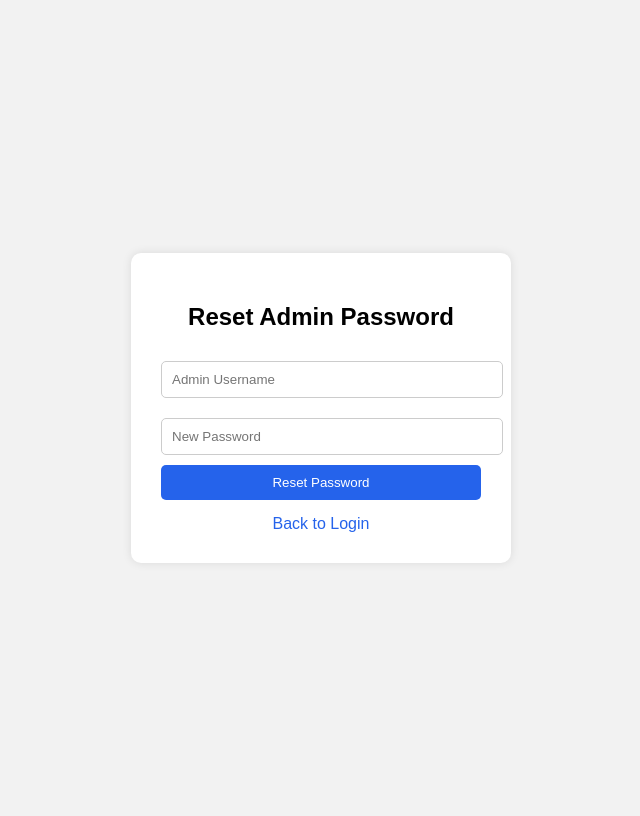
After one commit to Navanee-1108/music-event-management-system, a Django app: page /admin-forgot-password/ in a window 1280 px wide. The commit adds this page. Shown: the whole page, without its empty margins (319-959 px from the left). Run offline with Django 5.2, Linux system fonts and the light colour scheme.

Commit message:
Music Event Management System

```diff
--- a/event_management/events/templates/auth/register.html
+++ b/event_management/events/templates/auth/register.html
@@ -7,6 +7,7 @@
     <h2>Register</h2>
 
     <form method="POST">
+
       <input type="hidden" name="next" value="{{ next }}">
       {% csrf_token %}
 
--- /dev/null
+++ b/event_management/events/templates/custom_admin/forgot_password.html
@@ -0,0 +1,86 @@
+<!DOCTYPE html>
+<html>
+<head>
+<title>Admin Forgot Password</title>
+
+<style>
+
+body{
+font-family: Arial;
+background:#f2f2f2;
+display:flex;
+justify-content:center;
+align-items:center;
+height:100vh;
+}
+
+.card{
+background:white;
+padding:30px;
+border-radius:10px;
+width:320px;
+box-shadow:0 0 10px rgba(0,0,0,0.1);
+text-align:center;
+}
+
+.card h2{
+margin-bottom:20px;
+}
+
+input{
+width:100%;
+padding:10px;
+margin:10px 0;
+border:1px solid #ccc;
+border-radius:5px;
+}
+
+button{
+width:100%;
+padding:10px;
+background:#2563eb;
+color:white;
+border:none;
+border-radius:5px;
+cursor:pointer;
+}
+
+button:hover{
+background:#1d4ed8;
+}
+
+a{
+display:block;
+margin-top:15px;
+text-decoration:none;
+color:#2563eb;
+}
+
+</style>
+
+</head>
+
+<body>
+
+<div class="card">
+
+<h2>Reset Admin Password</h2>
+
+<form method="POST">
+
+{% csrf_token %}
+
+<input type="text" name="username" placeholder="Admin Username" required>
+
+<input type="password" name="password" placeholder="New Password" required>
+
+<button type="submit">Reset Password</button>
+
+</form>
+
+<a href="{% url 'admin_login' %}">Back to Login</a>
+
+</div>
+
+</body>
+</html>
--- a/event_management/events/urls.py
+++ b/event_management/events/urls.py
@@ -27,7 +27,7 @@ urlpatterns = [
     path('admin-panel/edit-services/', views.admin_edit_services, name='admin_edit_services'),
     path('admin-panel/toggle-service/<int:event_id>/', views.admin_toggle_service, name='admin_toggle_service'),
     path("admin-panel/users/", views.admin_users, name="admin_users"),
-    path("admin-panel/register/", views.admin_register, name="admin_register"),
+    path("admin-forgot-password/", views.admin_forgot_password, name="admin_forgot_password"),
 
     path("admin-logout/", views.admin_logout, name="admin_logout"),
 ]
--- a/event_management/events/views.py
+++ b/event_management/events/views.py
@@ -4,20 +4,21 @@ from django.contrib import messages
 from django.contrib.auth.decorators import login_required
 from django.contrib.auth import authenticate, login, logout
 from django.contrib.auth.models import User
+from django.contrib.admin.views.decorators import staff_member_required
 
 from .models import Event, Booking, Contact
 from .utils import send_booking_emails, send_contact_email
-from django.contrib.admin.views.decorators import staff_member_required
 
 
-
+# -----------------------------
+# USER AUTHENTICATION
+# -----------------------------
 
 def login_view(request):
 
-    # already logged in
     if request.user.is_authenticated:
         next_url = request.GET.get("next")
-        if next_url:
+        if next_url and next_url != "None":
             return redirect(next_url)
         return redirect("home")
 
@@ -26,7 +27,6 @@ def login_view(request):
     if request.method == "POST":
         email = request.POST.get("email")
         password = request.POST.get("password")
-
         next_url = request.POST.get("next")
 
         user = authenticate(request, username=email, password=password)
@@ -34,15 +34,16 @@ def login_view(request):
         if user:
             login(request, user)
 
-            if next_url:
+            if next_url and next_url != "None":
                 return redirect(next_url)
 
             return redirect("home")
 
-        else:
-            messages.error(request, "Invalid email or password")
+        messages.error(request, "Invalid email or password")
 
     return render(request, "auth/login.html", {"next": next_url})
+
+
 def register_view(request):
 
     next_url = request.GET.get("next")
@@ -77,12 +78,14 @@ def register_view(request):
 
     return render(request, "auth/register.html", {"next": next_url})
 
-
 def logout_view(request):
     logout(request)
     return redirect("home")
 
 
+# -----------------------------
+# PUBLIC PAGES
+# -----------------------------
 
 def home(request):
     return render(request, "events/home.html")
@@ -98,8 +101,13 @@ def event_detail(request, event_id):
     return render(request, "events/event_detail.html", {"event": event})
 
 
+# -----------------------------
+# EVENT BOOKING
+# -----------------------------
+
 @login_required(login_url="login")
 def book_event(request, event_id):
+
     event = get_object_or_404(Event, id=event_id)
 
     if request.method == "POST":
@@ -124,13 +132,21 @@ def book_event(request, event_id):
         )
 
         send_booking_emails(booking.email, booking)
-        messages.success(request,"Booking successful! Confirmation email has been sent. ")
 
+        messages.success(
+            request,
+            "Booking successful! Confirmation email has been sent."
+        )
 
     return render(request, "events/book_event.html", {"event": event})
 
 
+# -----------------------------
+# CONTACT PAGE
+# -----------------------------
+
 def contact(request):
+
     if request.method == "POST":
         contact = Contact.objects.create(
             name=request.POST.get("name"),
@@ -138,14 +154,24 @@ def contact(request):
             phone=request.POST.get("phone"),
             message=request.POST.get("message")
         )
+
         send_contact_email(contact)
-        messages.success(request, "Message sent successfully! Our team will contact you shortly.")
+
+        messages.success(
+            request,
+            "Message sent successfully! Our team will contact you shortly."
+        )
 
     return render(request, "events/contact.html")
 
 
+# -----------------------------
+# USER BOOKINGS
+# -----------------------------
+
 @login_required(login_url="login")
 def my_bookings(request):
+
     bookings = Booking.objects.filter(
         user=request.user
     ).order_by("-booked_on")
@@ -155,29 +181,43 @@ def my_bookings(request):
     })
 
 
-
+# -----------------------------
+# ADMIN LOGIN
+# -----------------------------
 
 def admin_login(request):
+
     if request.user.is_authenticated and request.user.is_staff:
         return redirect("admin_dashboard")
 
     if request.method == "POST":
+
         username = request.POST.get("username")
         password = request.POST.get("password")
 
-        user = authenticate(username=username, password=password)
+        user = authenticate(request, username=username, password=password)
 
         if user and user.is_staff:
             login(request, user)
             return redirect("admin_dashboard")
-        else:
-            messages.error(request, "Invalid admin credentials")
+
+        messages.error(request, "Invalid admin credentials")
 
     return render(request, "custom_admin/login.html")
 
 
+def admin_logout(request):
+    logout(request)
+    return redirect("admin_login")
+
+
+# -----------------------------
+# ADMIN DASHBOARD
+# -----------------------------
+
 @login_required(login_url="admin_login")
 def admin_dashboard(request):
+
     if not request.user.is_staff:
         return redirect("admin_login")
 
@@ -190,60 +230,37 @@ def admin_dashboard(request):
     return render(request, "custom_admin/dashboard.html", context)
 
 
+# -----------------------------
+# ADMIN SERVICES
+# -----------------------------
+
 @login_required(login_url="admin_login")
 def admin_add_service(request):
+
     if not request.user.is_staff:
         return redirect("admin_login")
 
     if request.method == "POST":
+
         Event.objects.create(
-        title=request.POST.get("title"),
-        description=request.POST.get("description"),
-        duration=request.POST.get("duration"),
-        price=request.POST.get("price"),
-        image=request.FILES.get("image"),
+            title=request.POST.get("title"),
+            description=request.POST.get("description"),
+            duration=request.POST.get("duration"),
+            price=request.POST.get("price"),
+            image=request.FILES.get("image"),
         )
+
         messages.success(request, "Service added successfully")
         return redirect("admin_add_service")
 
     return render(request, "custom_admin/add_service.html")
 
 
-@login_required(login_url="admin_login")
-def admin_customer_bookings(request):
-    if not request.user.is_staff:
-        return redirect("admin_login")
-
-    bookings = Booking.objects.all().order_by("-booked_on")  # OLD → NEW order
-
-    return render(request, "custom_admin/customer_bookings.html", {
-        "bookings": bookings
-    })
-@login_required(login_url="admin_login")
-
-@login_required(login_url="admin_login")
-def admin_accept_booking(request, booking_id):
-    booking = get_object_or_404(Booking, id=booking_id)
-    booking.status = "accepted"
-    booking.save()
-    return redirect("admin_customer_bookings")
-
-
-
-
-
-
-def admin_logout(request):
-    logout(request)
-    return redirect("admin_login")
-
-
-
-
-
 @staff_member_required(login_url="admin_login")
 def admin_edit_services(request):
+
     events = Event.objects.all().order_by("-id")
+
     return render(
         request,
         "custom_admin/edit_services.html",
@@ -253,9 +270,11 @@ def admin_edit_services(request):
 
 @staff_member_required(login_url="admin_login")
 def admin_edit_service(request, event_id):
+
     event = get_object_or_404(Event, id=event_id)
 
     if request.method == "POST":
+
         event.title = request.POST.get("title")
         event.event_type = request.POST.get("event_type")
         event.short_description = request.POST.get("short_description")
@@ -267,7 +286,9 @@ def admin_edit_service(request, event_id):
             event.image = request.FILES.get("image")
 
         event.save()
+
         messages.success(request, "Service updated successfully")
+
         return redirect("admin_edit_services")
 
     return render(
@@ -279,41 +300,81 @@ def admin_edit_service(request, event_id):
 
 @staff_member_required(login_url="admin_login")
 def admin_toggle_service(request, event_id):
+
     event = get_object_or_404(Event, id=event_id)
+
     event.is_active = not event.is_active
     event.save()
+
     return redirect("admin_edit_services")
+
+
+# -----------------------------
+# ADMIN BOOKINGS
+# -----------------------------
+
+@login_required(login_url="admin_login")
+def admin_customer_bookings(request):
+
+    bookings = Booking.objects.all().order_by("-booked_on")
+
+    return render(request, "custom_admin/customer_bookings.html", {
+        "bookings": bookings
+    })
+
+
+@login_required(login_url="admin_login")
+def admin_accept_booking(request, booking_id):
+
+    booking = get_object_or_404(Booking, id=booking_id)
+
+    booking.status = "accepted"
+    booking.save()
+
+    return redirect("admin_customer_bookings")
+
+
+# -----------------------------
+# ADMIN USERS
+# -----------------------------
 
 @login_required(login_url="admin_login")
 def admin_users(request):
+
     users = User.objects.all().order_by("-date_joined")
+
     return render(request, "custom_admin/users.html", {
         "users": users
     })
 
 
+# -----------------------------
+# ADMIN FORGOT PASSWORD
+# -----------------------------
 
-def admin_register(request):
+def admin_forgot_password(request):
 
     if request.method == "POST":
+
         username = request.POST.get("username")
-        email = request.POST.get("email")
-        password = request.POST.get("password")
+        new_password = request.POST.get("password")
 
-        # username check
-        if User.objects.filter(username=username).exists():
-            messages.error(request, "Admin username already exists")
-            return render(request, "custom_admin/register_admin.html")
+        try:
 
-        # create admin
-        User.objects.create_user(
-            username=username,
-            email=email,
-            password=password,
-            is_staff=True
-        )
+            user = User.objects.get(username=username, is_staff=True)
 
-        messages.success(request, "Admin created successfully. Please login.")
-        return redirect("admin_login")
+            user.set_password(new_password)
+            user.save()
 
-    return render(request, "custom_admin/register_admin.html")
+            messages.success(
+                request,
+                "Password reset successful. Please login."
+            )
+
+            return redirect("admin_login")
+
+        except User.DoesNotExist:
+
+            messages.error(request, "Admin not found")
+
+    return render(request, "custom_admin/forgot_password.html")
```
Also changed, not shown: event_management/event_management/settings.py (+10 -2 lines), event_management/events/static/css/style.css (+19 -0 lines), event_management/events/templates/auth/login.html (+7 -21 lines), event_management/events/templates/custom_admin/login.html (+3 -8 lines), event_management/events/templates/custom_admin/register_admin.html (deleted, +0 -39 lines), README.md, 1 other file.
